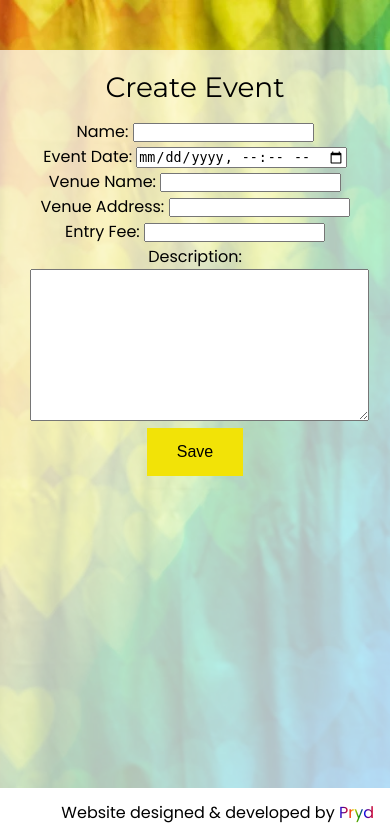
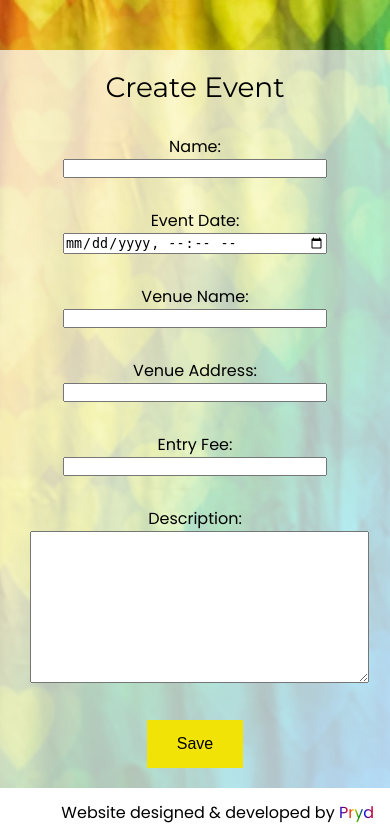
Before and after one commit to Jamie-Gargrave/pryd, a Django app: page /events/new/ in a window 390 px wide. Shown: the part 70-908 px from the top of the page. Run offline with Django 5.2, Linux system fonts and the light colour scheme; the visitor is signed in with stand-in values (Sample User, id 1); some libraries are stand-ins or nearby versions.

Commit message:
Add responsiveness to forms

```diff
--- a/static/css/style.css
+++ b/static/css/style.css
@@ -72,12 +72,14 @@ h4 {
 }
 
 form p,
-form ul {
+form ul,
+form div {
     display: grid;
     grid-template-columns: 30% 70%;
 }
 
-form p {
+form p,
+form div {
     margin: 30px auto;
 }
 
@@ -93,6 +95,10 @@ form ul {
 
 form li {
     grid-column-start: 2;
+}
+
+form input {
+    width: 80%;
 }
 
 #id_remember {
@@ -229,4 +235,16 @@ footer {
         min-height: 100%;
         height: fit-content;
     }
+
+    form p,
+    form ul,
+    form div,
+    form label,
+    form input {
+        display: block;
+    }
+
+    form input {
+        margin: 0 auto;
+    }
 }
```
